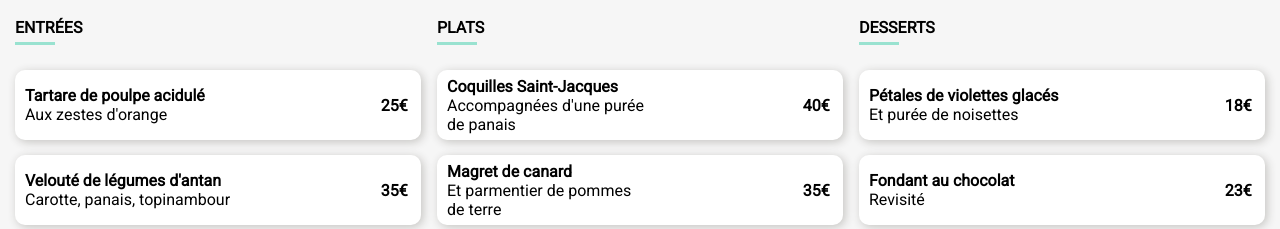
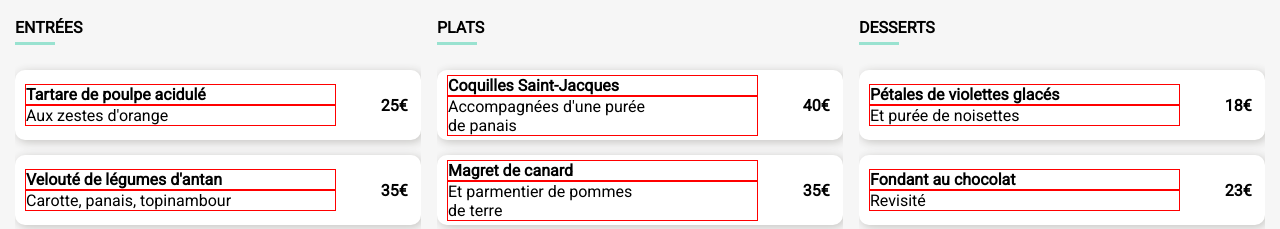
Before and after one commit to OliJah/ohmyfood, a website: page pages/a-la-francaise.html in a window 1280 px wide. Shown: the part 572-801 px from the top of the page. Drawn offline with Linux system fonts and the light colour scheme; a web font is replaced by a local one.

Commit message:
add overflow

```diff
--- a/public/sass/pages/_index.scss
+++ b/public/sass/pages/_index.scss
@@ -18,6 +18,7 @@
   max-height: 29em;
   width: 100%;
   max-width: 100%;
+  -o-object-fit: cover;
      object-fit: cover;
 }
 
@@ -56,6 +57,9 @@ img {
 
 .dishes{
   padding-bottom: 40px;
+  white-space: nowrap;
+              overflow: hidden;
+              text-overflow: ellipsis;
 
   &__header{
       margin-bottom: 25px;
@@ -66,7 +70,9 @@ img {
           width: 40px;
           height: 3px;
           background-color: $tertiary;
+          -webkit-animation: progress 2s;
                   animation: progress 2s;
+          -webkit-animation-fill-mode: both;
                   animation-fill-mode: both;
           transform: scale(0);
       }
@@ -83,11 +89,16 @@ img {
       align-items: center;
       border-radius: 10px;
       margin-bottom: 15px;
+      white-space: nowrap;
       overflow: hidden;
+      text-overflow: ellipsis;
       @include shadow;
+      -webkit-animation: appear 0.5s;
               animation: appear 0.5s;
+      -webkit-animation-timing-function: cubic-bezier(0,.49,.56,1.06);
               animation-timing-function: cubic-bezier(0,.49,.56,1.06);
       transform: scale(0);
+      -webkit-animation-fill-mode: both;
               animation-fill-mode: both;
 
 
@@ -96,10 +107,14 @@ img {
           white-space: nowrap;
           overflow: hidden;
           text-overflow: ellipsis;
+
           &--over{
+              max-width: 90%;
               white-space: nowrap;
               overflow: hidden;
               text-overflow: ellipsis;
+              border: 1px solid red;
+
           }
       }
       &__price{
@@ -117,6 +132,7 @@ img {
           align-items: center;
           justify-content: center;
           transition: all 0.7s ease-in-out;
+
       }
       &:hover :nth-child(3) {
           opacity: 1;
@@ -134,6 +150,7 @@ img {
 @media (min-width: 64rem) {
  .container_dishes {
 grid-template-columns: repeat(3,1fr);
+-moz-column-gap: 1rem;
      column-gap: 1rem;
 }
 
```
Also changed, not shown: index.html (+1 -1 lines), public/css/style.css, 1 other file. Lines whose indentation alone changed are shown as unchanged.
